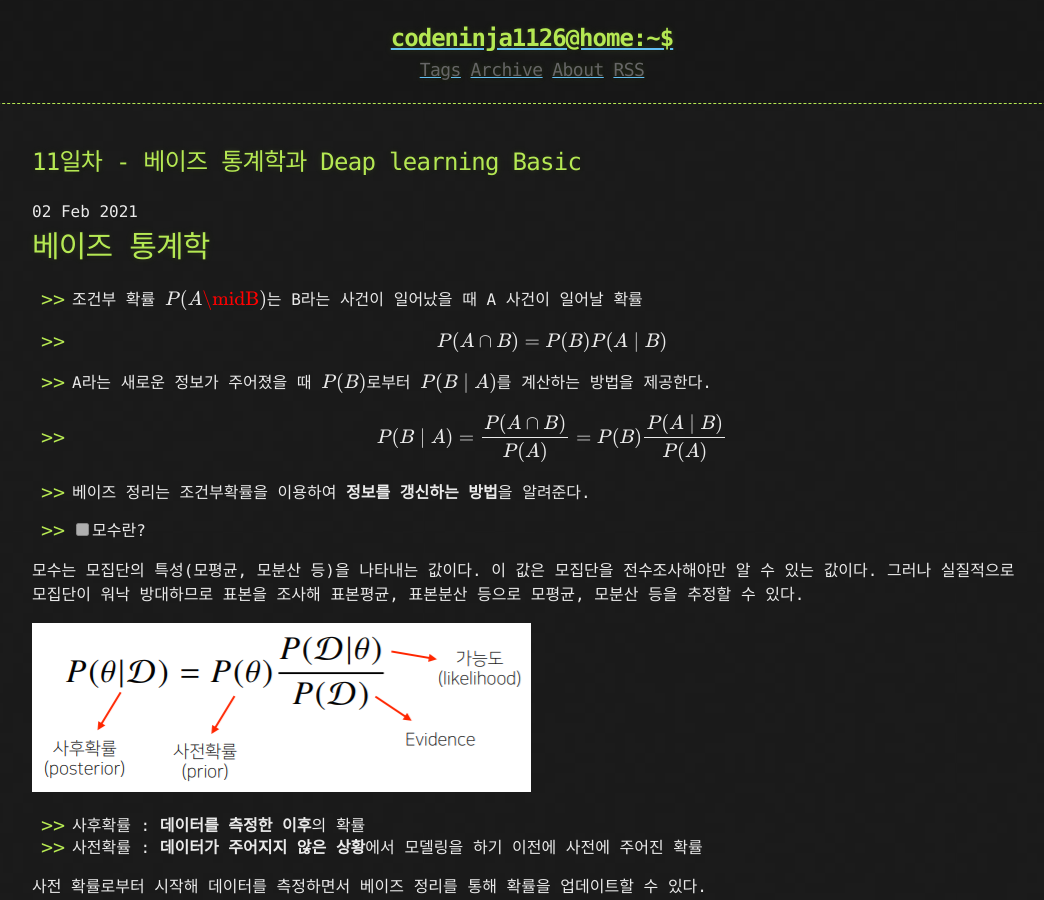
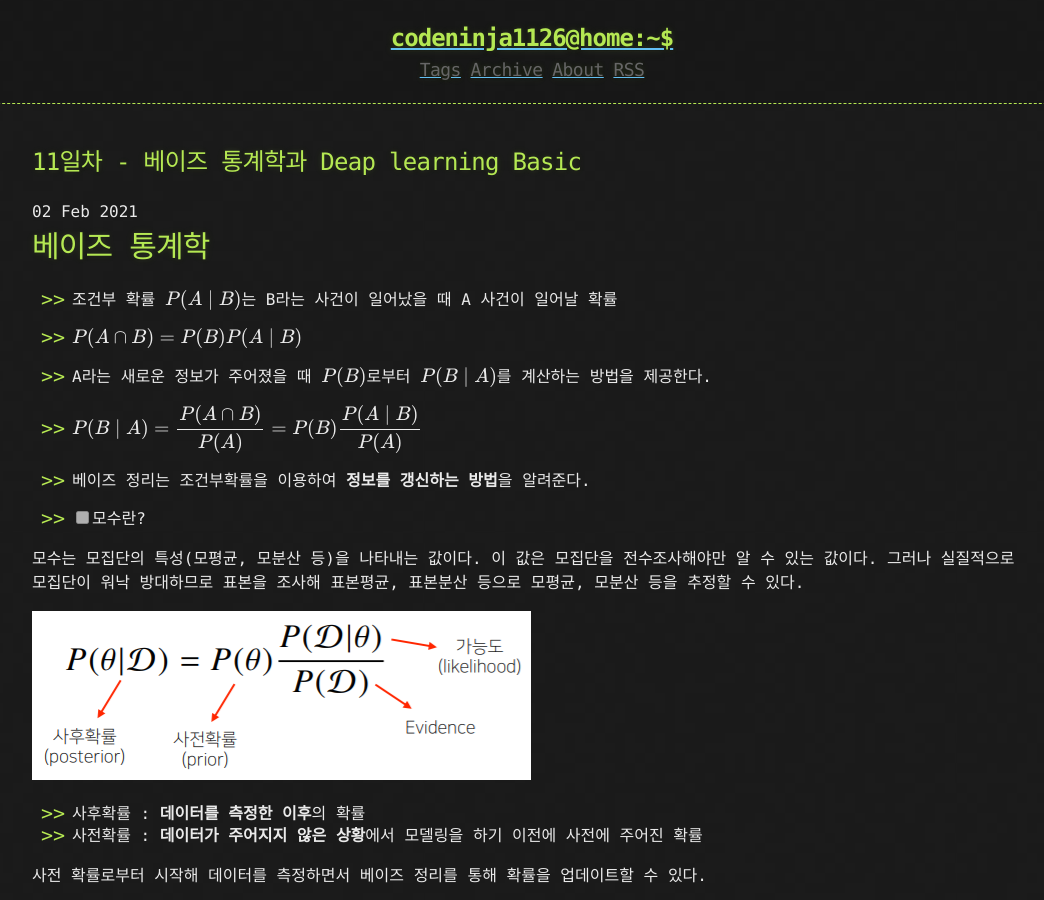
Before and after one commit to CodeNinja1126/CodeNinja1126.github.io, a Jekyll site: the page built from _posts/2021-02-02-025.md, in a window 1280 px wide and 900 px high. Shown: the whole window, without its empty margins (108-1152 px from the left). Built offline with Jekyll 4.4.1, drawn with Linux system fonts in a browser that asks for light colours; formulas are drawn with MathJax 3.

Commit message:
Update 2021-02-02-025.md

```diff
--- a/_posts/2021-02-02-025.md
+++ b/_posts/2021-02-02-025.md
@@ -8,13 +8,13 @@ comments: true
 
 # 베이즈 통계학
 
-- 조건부 확률 $P(A\midB)$는 B라는 사건이 일어났을 때 A 사건이 일어날 확률
+- 조건부 확률 $P(A\mid B)$는 B라는 사건이 일어났을 때 A 사건이 일어날 확률
 
-- $$P(A\cap B) = P(B)P(A\mid B)$$
+- $P(A\cap B) = P(B)P(A\mid B)$
 
 - A라는 새로운 정보가 주어졌을 때 $P(B)$로부터 $P(B\mid A)$를 계산하는 방법을 제공한다.
 
-- $$P(B\mid A) = \dfrac {P(A\cap B)} {P(A)} = P(B) \dfrac {P(A\mid B)} {P(A)}$$
+- $P(B\mid A) = \dfrac {P(A\cap B)} {P(A)} = P(B) \dfrac {P(A\mid B)} {P(A)}$
 
 - 베이즈 정리는 조건부확률을 이용하여 **정보를 갱신하는 방법**을 알려준다.
 
```
